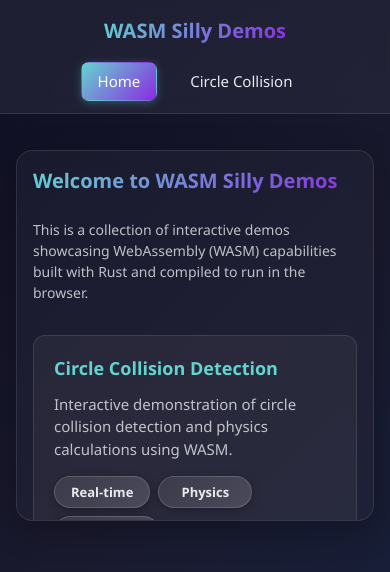
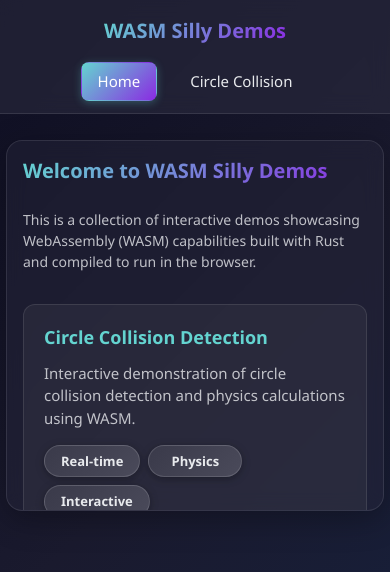
Before and after one commit to sunsided/silly-demos, a React (Vite) app in the folder react-app/: page / in a window 390 px wide. Shown: the top 572 px of the page. Built offline with nearby package versions, Linux system fonts and the light colour scheme.

Commit message:
Improve padding in React version

```diff
--- a/react-app/src/styles.css
+++ b/react-app/src/styles.css
@@ -54,7 +54,7 @@ html, body {
     display: grid;
     height: 100%;
     min-height: 0; /* Allow grid items to shrink */
-    padding: 16px;
+    padding: 8px;
     box-sizing: border-box;
 }
 
@@ -212,7 +212,7 @@ html, body {
 .main-content {
     flex: 1;
     min-height: 0;
-    padding: 20px;
+    padding: 8px;
 }
 
 /* Home Page */
@@ -316,7 +316,7 @@ html, body {
     }
 
     .grid-layout {
-        padding: 12px;
+        padding: 6px;
         gap: 16px;
         height: 100%;
     }
@@ -333,7 +333,7 @@ html, body {
     }
 
     .main-content {
-        padding: 16px;
+        padding: 6px;
     }
 
     .home-container {
```
